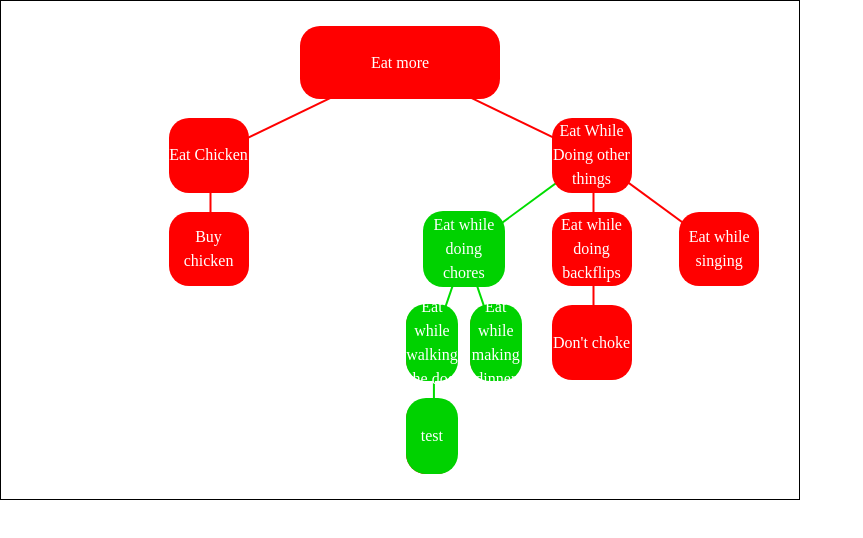
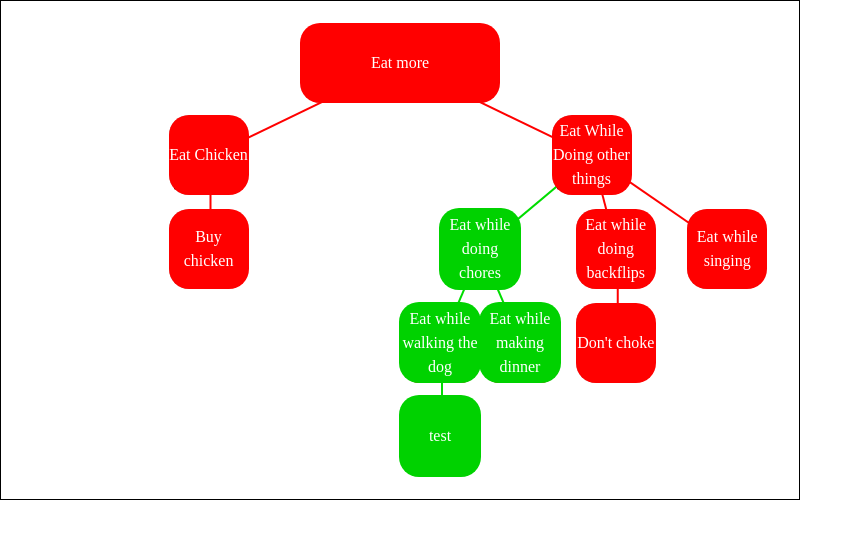
Before and after one commit to Chappydev/goal-tree, a React (Vite) app: page /tree in a window 1280 px wide. Shown: the top 538 px of the page, without its empty margins (0-863 px from the left). Built offline with nearby package versions, Linux system fonts and the light colour scheme.

Commit message:
Add options shade to child-nodes

```diff
--- a/package.json
+++ b/package.json
@@ -11,6 +11,7 @@
   "dependencies": {
     "react": "^18.2.0",
     "react-dom": "^18.2.0",
+    "react-feather": "^2.0.10",
     "react-query": "^3.39.2",
     "react-router-dom": "^6.4.3"
   },
--- a/src/components/Node.jsx
+++ b/src/components/Node.jsx
@@ -1,6 +1,7 @@
 import React from 'react';
 import { useState } from 'react';
 import { useEffect } from 'react';
+import { Check, Edit3, X } from 'react-feather';
 import { NavLink } from 'react-router-dom';
 import useAnimation from '../hooks/useAnimation';
 import useRect from '../hooks/useRect';
@@ -12,10 +13,10 @@ const Node = ({
   isFirst,
   parentRect = null,
   setRect = null,
-  delayMult = 0,
-  children
+  delayMult = 0
 }) => {
   const [sizeObj, setSizeObj] = useState({});
+  const [isShown, setIsShown] = useState(false);
   const delay = delayMult * 1000 - 300 < 0 ? 0 : delayMult * 1000 - 300;
   const colorAnimation = useAnimation('easeInOutExpo', 1000, delay);
 
@@ -37,26 +38,35 @@ const Node = ({
     }
   }, [node.isComplete, colorAnimation]);
 
+  // TODO: Add options shade to first-node
   if (isFirst) {
     return (
-      <NavLink
-        to={`/task/${node.id}`}
-        className="first-node node"
-        ref={currNodeRef}
-      >
+      <div className="first-node node-container">
+        <NavLink to={`/task/${node.id}`} className="node" ref={currNodeRef}>
           <div className="hidden-relative-box">
             <div className="complete-color" style={sizeObj}></div>
             {node.name}
           </div>
         </NavLink>
+      </div>
     );
   }
   return (
-    <NavLink
-      to={`/task/${node.id}`}
-      className="child-node node"
-      ref={currNodeRef}
+    <div
+      className="child-node node-container"
+      onMouseOver={() => setIsShown(true)}
+      onMouseLeave={() => setIsShown(false)}
     >
+      {/*
+        TODO: Keep options shade from closing when hovering
+              over it.
+      */}
+      <div className={`node-options${isShown ? ' display' : ''}`}>
+        <Check className="check option" />
+        <Edit3 className="edit option" />
+        <X className="x option" />
+      </div>
+      <NavLink to={`/task/${node.id}`} className="node" ref={currNodeRef}>
         <div className="hidden-relative-box">
           <div className="complete-color" style={sizeObj}></div>
           {node.name}
@@ -75,6 +85,7 @@ const Node = ({
           />
         ) : null}
       </NavLink>
+    </div>
   );
 };
 export default Node;
--- a/src/components/Node.scss
+++ b/src/components/Node.scss
@@ -1,38 +1,53 @@
 $box-bgcolor: #ff0000;
 $box-bgcolor-comp: #00d200;
 $box-color: white;
+$options-background: #00000044;
 $node-bradius: 20px;
+
+.node-container {
+  display: flex;
+  justify-content: start;
+
+  &.first-node {
+    width: 200px;
+    height: 80px;
+  }
+  &.child-node {
+    width: 80px;
+    height: 80px;
+  }
+}
+
+.node-options {
+  display: flex;
+  flex-direction: column;
+  background-color: $options-background;
+  position: fixed;
+  width: 50px;
+  height: 80px;
+  border-top-left-radius: $node-bradius;
+  border-bottom-left-radius: $node-bradius;
+  z-index: -1;
+  transition: transform 200ms ease-out;
+  &.display {
+    transform: translateX(-28px);
+  }
+
+  .option {
+    flex: auto;
+  }
+}
 
 .node {
   display: flex;
   flex-direction: column;
   justify-content: center;
   text-align: center;
+  width: 100%;
   background-color: $box-bgcolor;
   color: $box-color;
   border-radius: $node-bradius;
   text-decoration: none;
-
-  &.first-node {
-    width: 200px;
-    height: min(80%, 80px);
-  }
-  &.child-node {
-    width: min(80%, 80px);
-    height: min(80%, 80px);
-  }
-
-  // &.complete {
-  //   ::after {
-  //     content: '';
-  //     position: absolute;
-  //     left: 0;
-  //     right: 0;
-  //     top: 0;
-  //     bottom: 0;
-  //     background-color: $box-bgcolor-comp;
-  //   }
-  // }
 
   .inner-link {
     color: inherit;
@@ -48,10 +63,6 @@ $node-bradius: 20px;
     z-index: 0;
     .complete-color {
       position: absolute;
-      // left: -1px;
-      // right: -1px;
-      // top: -1px;
-      // bottom: -1px;
       background-color: $box-bgcolor-comp;
       border-radius: $node-bradius;
       z-index: -1;
@@ -68,31 +79,3 @@ $node-bradius: 20px;
   overflow: visible;
   z-index: -2;
 }
-
-// .tree-line {
-//   stroke: $box-bgcolor;
-//   stroke-width: 2;
-//   &.complete {
-//     animation: 2s ease 0s 1 normal forwards complete-line;
-//   }
-// }
-
-@keyframes complete-line {
-  0% {
-    stroke: $box-bgcolor;
-  }
-
-  100% {
-    stroke: $box-bgcolor-comp;
-  }
-}
-
-@keyframes complete-node {
-  0% {
-    background-color: $box-bgcolor;
-  }
-
-  100% {
-    background-color: $box-bgcolor-comp;
-  }
-}
```
Also changed, not shown: 1 other file (tests, documents, lock files or other folders). Lines whose indentation alone changed are shown as unchanged.
